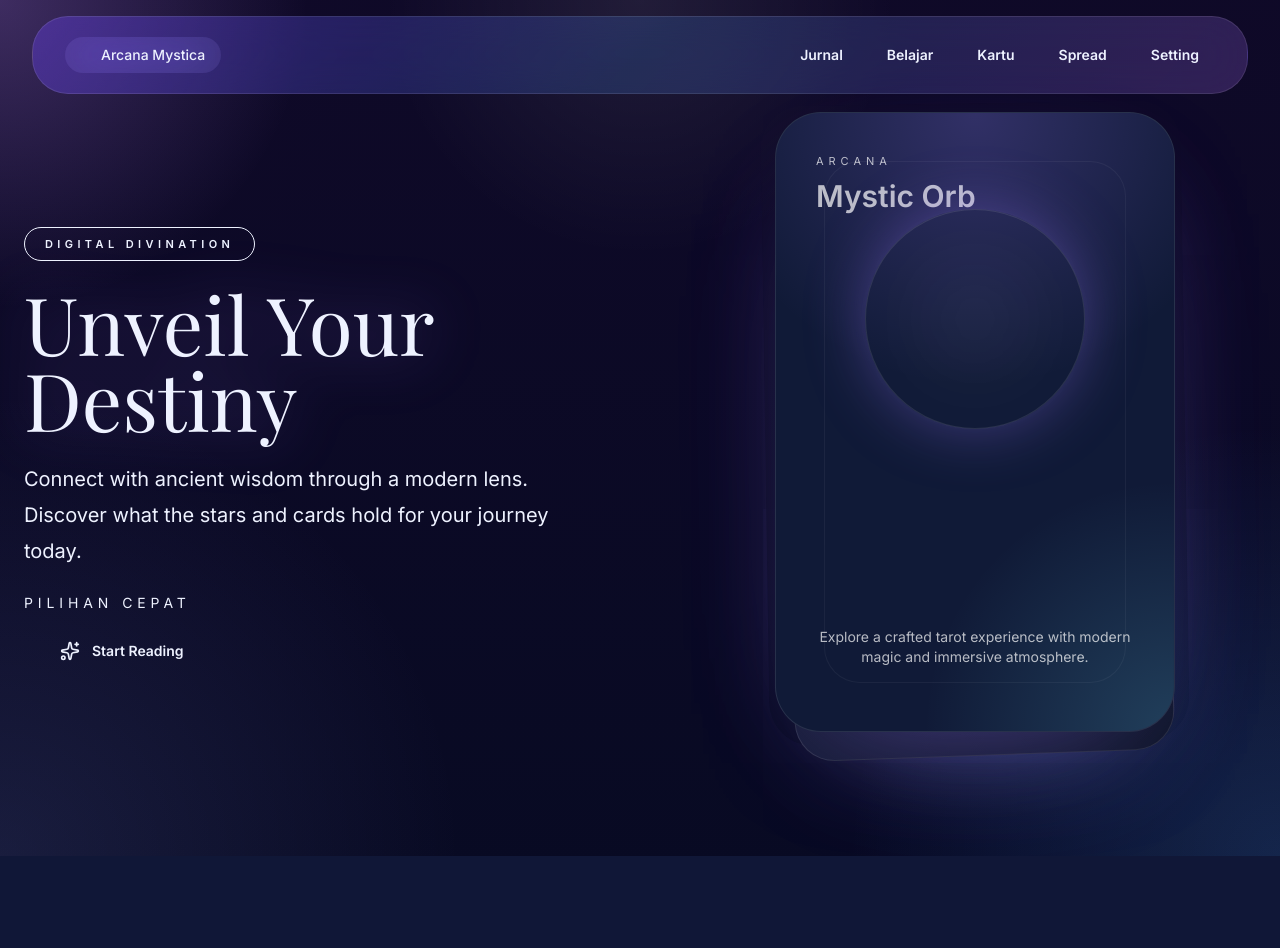
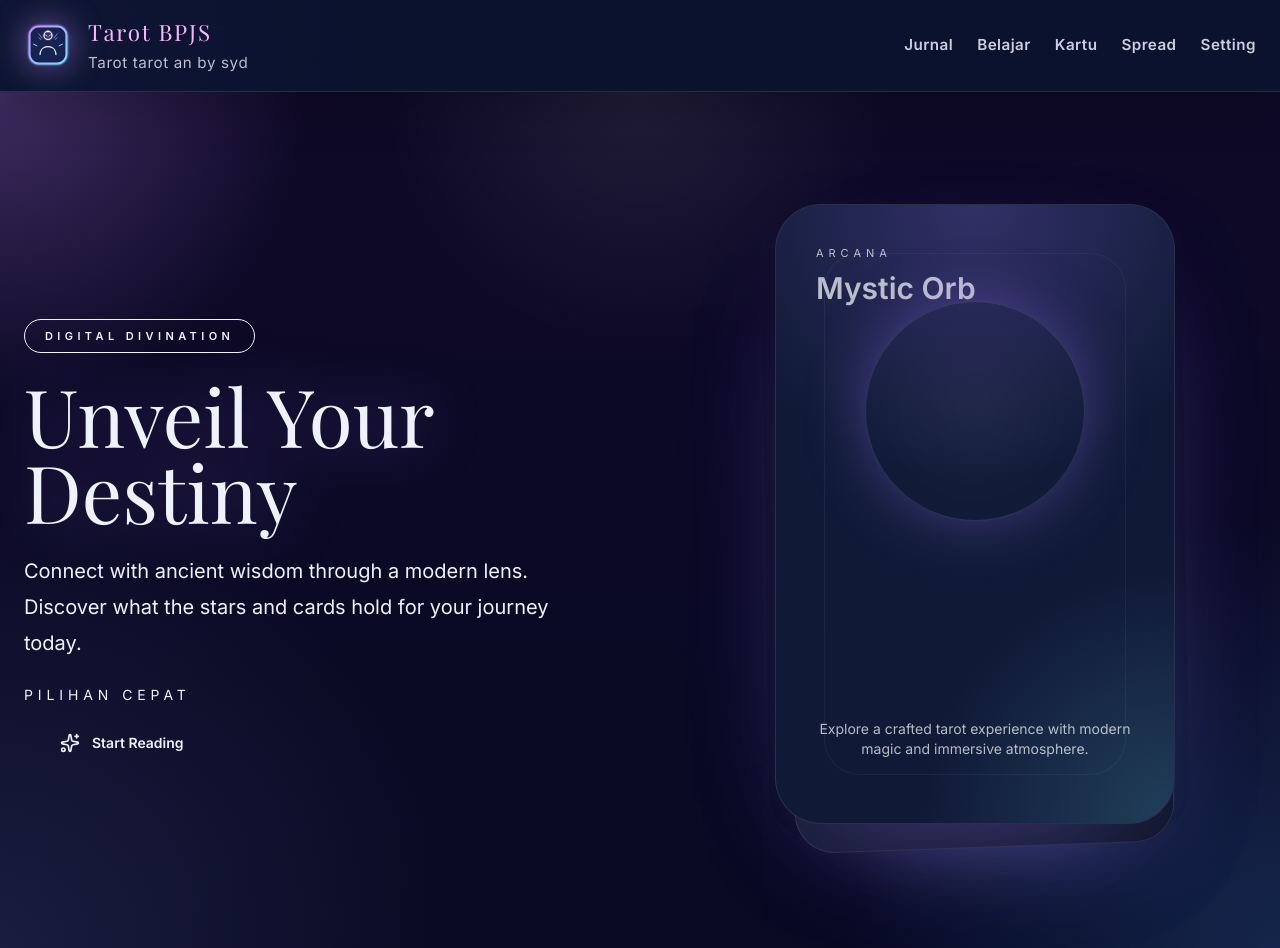
Before and after one commit to MuhammadIrsyadd/Tarot-BPJS, a Next.js app: page / in a window 1280 px wide. Before the commit the page ends 856 px from the top, so only its background shows below. Built offline with nearby package versions, Linux system fonts and the light colour scheme; a web font is replaced by a local one.

Commit message:
Add responsive header with logo and hamburger menu; include browser favicon metadata

```diff
--- a/src/app/globals.css
+++ b/src/app/globals.css
@@ -92,3 +92,156 @@ body {
 .text-glow {
   text-shadow: 0 0 24px rgba(139, 89, 255, 0.45);
 }
+
+.site-header {
+  position: sticky;
+  top: 0;
+  z-index: 50;
+  display: flex;
+  justify-content: center;
+  width: 100%;
+  padding: 1rem 1.5rem;
+  background: rgba(11, 20, 49, 0.87);
+  border-bottom: 1px solid rgba(193, 142, 255, 0.18);
+  box-shadow: 0 18px 45px rgba(0, 0, 0, 0.18);
+  backdrop-filter: blur(18px);
+}
+
+.header-inner {
+  display: flex;
+  align-items: center;
+  justify-content: space-between;
+  gap: 2rem;
+  max-width: 1280px;
+  width: 100%;
+}
+
+.brand {
+  display: flex;
+  align-items: center;
+  gap: 1rem;
+}
+
+.site-nav {
+  display: flex;
+  align-items: center;
+  gap: 1.5rem;
+  flex-wrap: wrap;
+}
+
+.nav-link {
+  color: rgba(238, 239, 255, 0.85);
+  font-size: 0.95rem;
+  text-decoration: none;
+  font-weight: 600;
+  letter-spacing: 0.03em;
+  transition: color 0.2s ease, text-shadow 0.2s ease;
+}
+
+.nav-link:hover,
+.nav-link:focus-visible {
+  color: var(--primary-container);
+  text-shadow: 0 0 18px rgba(193, 142, 255, 0.35);
+}
+
+.nav-toggle {
+  display: none;
+  position: relative;
+  width: 2.2rem;
+  height: 2rem;
+  border: none;
+  background: transparent;
+  cursor: pointer;
+  padding: 0;
+  align-items: center;
+  justify-content: center;
+  gap: 0.4rem;
+}
+
+.nav-toggle span {
+  display: block;
+  width: 100%;
+  height: 2px;
+  background: rgba(238, 239, 255, 0.9);
+  border-radius: 999px;
+  transition: transform 0.3s ease, opacity 0.3s ease;
+}
+
+.nav-toggle.open span:nth-child(1) {
+  transform: translateY(8px) rotate(45deg);
+}
+
+.nav-toggle.open span:nth-child(2) {
+  opacity: 0;
+}
+
+.nav-toggle.open span:nth-child(3) {
+  transform: translateY(-8px) rotate(-45deg);
+}
+
+@media (max-width: 768px) {
+  .header-inner {
+    align-items: center;
+    gap: 1rem;
+  }
+
+  .site-nav {
+    position: absolute;
+    top: 100%;
+    right: 1.5rem;
+    left: 1.5rem;
+    margin-top: 0.75rem;
+    flex-direction: column;
+    align-items: stretch;
+    gap: 0.75rem;
+    background: rgba(11, 20, 49, 0.96);
+    border: 1px solid rgba(193, 142, 255, 0.15);
+    border-radius: 18px;
+    padding: 1rem;
+    opacity: 0;
+    pointer-events: none;
+    transform: scaleY(0.95);
+    transform-origin: top;
+    transition: opacity 0.2s ease, transform 0.2s ease;
+  }
+
+  .site-nav.open {
+    opacity: 1;
+    pointer-events: auto;
+    transform: scaleY(1);
+  }
+
+  .nav-toggle {
+    display: flex;
+  }
+
+  .nav-link {
+    display: block;
+    width: 100%;
+    padding: 0.8rem 1rem;
+    background: rgba(255, 255, 255, 0.03);
+    border-radius: 14px;
+  }
+}
+
+.logo {
+  width: 3rem;
+  min-width: 3rem;
+  height: auto;
+  filter: drop-shadow(0 0 16px rgba(193, 142, 255, 0.55));
+}
+
+.app-name {
+  margin: 0;
+  font-family: var(--font-display-lg);
+  font-size: 1.4rem;
+  letter-spacing: 0.08em;
+  color: var(--tertiary-container);
+}
+
+.app-tagline {
+  margin: 0.15rem 0 0;
+  font-size: 0.95rem;
+  color: rgba(238, 239, 255, 0.78);
+  letter-spacing: 0.04em;
+}
--- a/src/app/layout.tsx
+++ b/src/app/layout.tsx
@@ -1,5 +1,6 @@
 import type { Metadata } from "next";
 import { Inter, Playfair_Display } from "next/font/google";
+import Header from "@/components/Header";
 import "./globals.css";
 
 const inter = Inter({ subsets: ["latin"], variable: "--font-body-md" });
@@ -9,8 +10,12 @@ const playfair = Playfair_Display({
 });
 
 export const metadata: Metadata = {
-  title: "Aetherial Oracle",
-  description: "Mystical Tarot Reading",
+  title: "Tarot BPJS",
+  description: "Tarot tarot an by syd",
+  icons: {
+    icon: "/logo.svg",
+    shortcut: "/logo.svg",
+  },
 };
 
 export default function RootLayout({
@@ -21,6 +26,7 @@ export default function RootLayout({
   return (
     <html lang="en">
       <body className={`${inter.variable} ${playfair.variable} antialiased`}>
+        <Header />
         {children}
       </body>
     </html>
--- a/src/app/page.tsx
+++ b/src/app/page.tsx
@@ -11,41 +11,6 @@ export default function Home() {
   return (
     <main className="min-h-screen w-full overflow-hidden bg-transparent text-on-background">
       <section className="relative w-full min-h-screen overflow-hidden bg-[radial-gradient(circle_at_top_left,_rgba(193,142,255,0.26),transparent_20%),radial-gradient(circle_at_bottom_right,_rgba(75,159,255,0.18),transparent_28%),linear-gradient(180deg,rgba(15,9,40,0.96),rgba(8,10,35,0.99))]">
-        <header className="absolute inset-x-0 top-0 z-20 px-4 py-4 sm:px-6 lg:px-8">
-          <div className="mx-auto flex w-full max-w-[1400px] flex-col gap-4 rounded-[36px] border border-white/10 bg-[linear-gradient(130deg,rgba(113,70,255,0.36),rgba(75,148,255,0.18),rgba(178,113,255,0.22))] px-6 py-5 shadow-[0_30px_80px_-50px_rgba(64,32,145,0.65)] backdrop-blur-xl lg:flex-row lg:items-center lg:justify-between lg:px-8">
-            <div className="flex items-center gap-3 rounded-full bg-white/5 px-4 py-2 text-sm font-medium text-on-background shadow-[0_12px_40px_-30px_rgba(15,23,42,0.8)] backdrop-blur-xl">
-              <span className="inline-flex h-2 w-2 rounded-full bg-gradient-to-r from-primary to-secondary" />
-              Arcana Mystica
-            </div>
-            <button
-              type="button"
-              onClick={() => setMenuOpen(!menuOpen)}
-              className="inline-flex h-11 w-11 items-center justify-center rounded-full border border-white/10 bg-white/5 text-on-background shadow-[0_10px_30px_-20px_rgba(15,23,42,0.6)] transition hover:bg-white/10 md:hidden"
-              aria-label="Toggle menu"
-            >
-              {menuOpen ? <X className="h-5 w-5" /> : <Menu className="h-5 w-5" />}
-            </button>
-            <nav className="hidden items-center gap-3 text-sm font-semibold md:flex">
-              <Link href="/jurnal" className="rounded-full bg-gradient-to-r from-primary/25 via-secondary/15 to-tertiary/10 px-4 py-2 text-on-background transition hover:from-primary/40 hover:via-secondary/30 hover:to-tertiary/25">Jurnal</Link>
-              <Link href="/belajar" className="rounded-full bg-gradient-to-r from-secondary/25 via-primary/15 to-tertiary/10 px-4 py-2 text-on-background transition hover:from-secondary/40 hover:via-primary/30 hover:to-tertiary/25">Belajar</Link>
-              <Link href="/kartu" className="rounded-full bg-gradient-to-r from-tertiary/25 via-primary/15 to-secondary/10 px-4 py-2 text-on-background transition hover:from-tertiary/40 hover:via-primary/30 hover:to-secondary/25">Kartu</Link>
-              <Link href="/spread" className="rounded-full bg-gradient-to-r from-primary/25 via-secondary/15 to-tertiary/10 px-4 py-2 text-on-background transition hover:from-primary/40 hover:via-secondary/30 hover:to-tertiary/25">Spread</Link>
-              <Link href="/setting" className="rounded-full bg-gradient-to-r from-secondary/25 via-primary/15 to-tertiary/10 px-4 py-2 text-on-background transition hover:from-secondary/40 hover:via-primary/30 hover:to-tertiary/25">Setting</Link>
-            </nav>
-          </div>
-          {menuOpen && (
-            <div className="mt-4 rounded-[28px] border border-white/10 bg-[#090b1d]/95 p-4 shadow-[0_30px_90px_-70px_rgba(0,0,0,0.6)] backdrop-blur-xl md:hidden">
-              <div className="flex flex-col gap-3 text-sm font-semibold">
-                <Link href="/jurnal" className="block rounded-2xl bg-gradient-to-r from-primary/20 to-secondary/15 px-4 py-3 text-on-background transition hover:bg-primary/30">Jurnal</Link>
-                <Link href="/belajar" className="block rounded-2xl bg-gradient-to-r from-secondary/20 to-primary/15 px-4 py-3 text-on-background transition hover:bg-secondary/30">Belajar</Link>
-                <Link href="/kartu" className="block rounded-2xl bg-gradient-to-r from-tertiary/20 to-secondary/15 px-4 py-3 text-on-background transition hover:bg-tertiary/30">Kartu</Link>
-                <Link href="/spread" className="block rounded-2xl bg-gradient-to-r from-primary/20 to-secondary/15 px-4 py-3 text-on-background transition hover:bg-primary/30">Spread</Link>
-                <Link href="/setting" className="block rounded-2xl bg-gradient-to-r from-secondary/20 to-primary/15 px-4 py-3 text-on-background transition hover:bg-secondary/30">Setting</Link>
-              </div>
-            </div>
-          )}
-        </header>
-
         <div className="absolute inset-0 bg-[radial-gradient(circle_at_top,_rgba(255,255,255,0.08),transparent_24%),radial-gradient(circle_at_bottom_left,_rgba(148,163,255,0.12),transparent_30%)]" />
         <div className="relative mx-auto grid h-full max-w-[1400px] items-center gap-12 px-6 pt-28 pb-16 lg:grid-cols-[1.05fr_0.95fr]">
           <div className="relative z-10 flex flex-col items-start justify-center gap-6 text-left">
--- /dev/null
+++ b/src/components/Header.tsx
@@ -0,0 +1,50 @@
+"use client";
+
+import Link from "next/link";
+import { useState } from "react";
+
+export default function Header() {
+  const [menuOpen, setMenuOpen] = useState(false);
+
+  return (
+    <header className="site-header">
+      <div className="header-inner">
+        <div className="brand">
+          <img src="/logo.svg" alt="Tarot BPJS" className="logo" />
+          <div>
+            <p className="app-name">Tarot BPJS</p>
+            <p className="app-tagline">Tarot tarot an by syd</p>
+          </div>
+        </div>
+        <button
+          type="button"
+          className={`nav-toggle${menuOpen ? " open" : ""}`}
+          aria-expanded={menuOpen}
+          aria-label="Toggle menu"
+          onClick={() => setMenuOpen(!menuOpen)}
+        >
+          <span />
+          <span />
+          <span />
+        </button>
+        <nav className={`site-nav${menuOpen ? " open" : ""}`}>
+          <Link href="/jurnal" className="nav-link" onClick={() => setMenuOpen(false)}>
+            Jurnal
+          </Link>
+          <Link href="/belajar" className="nav-link" onClick={() => setMenuOpen(false)}>
+            Belajar
+          </Link>
+          <Link href="/kartu" className="nav-link" onClick={() => setMenuOpen(false)}>
+            Kartu
+          </Link>
+          <Link href="/spread" className="nav-link" onClick={() => setMenuOpen(false)}>
+            Spread
+          </Link>
+          <Link href="/setting" className="nav-link" onClick={() => setMenuOpen(false)}>
+            Setting
+          </Link>
+        </nav>
+      </div>
+    </header>
+  );
+}
```
Also changed, not shown: public/logo.svg (added).
